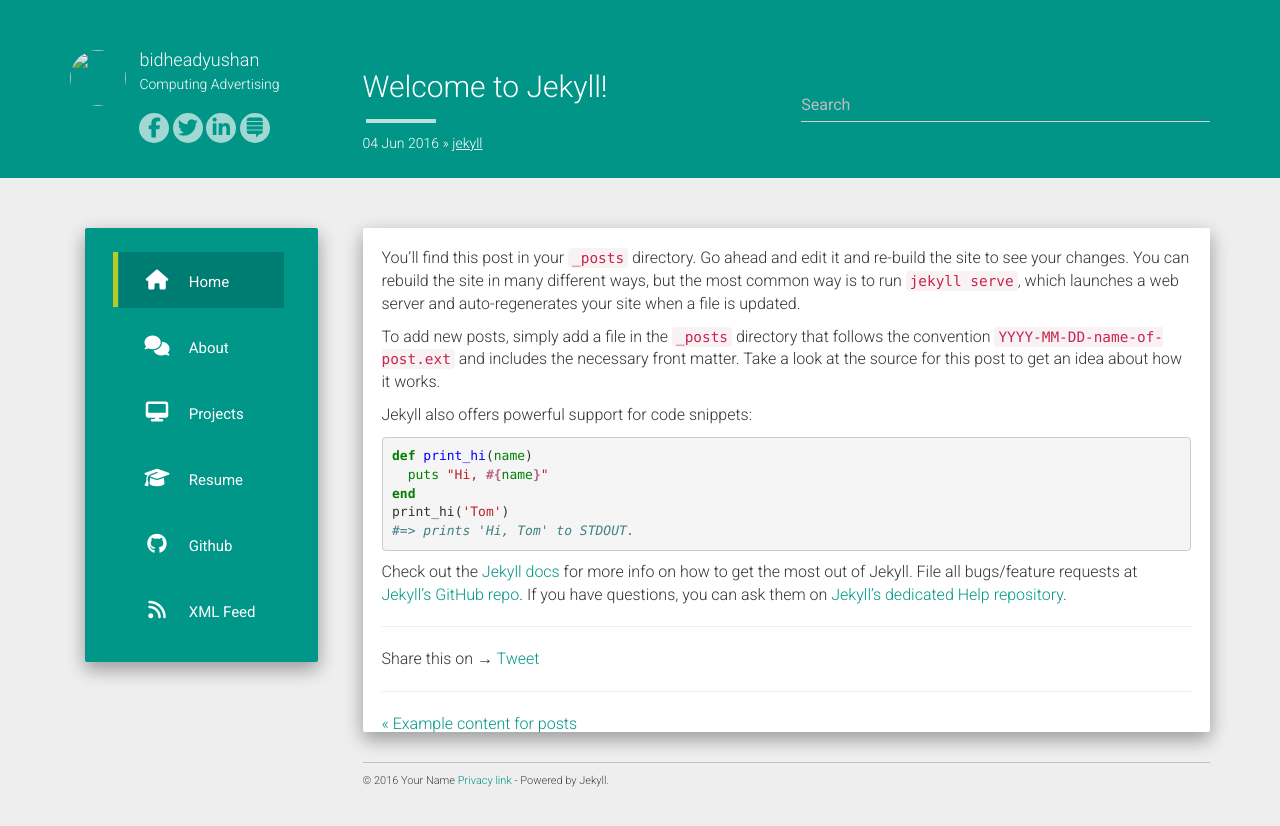
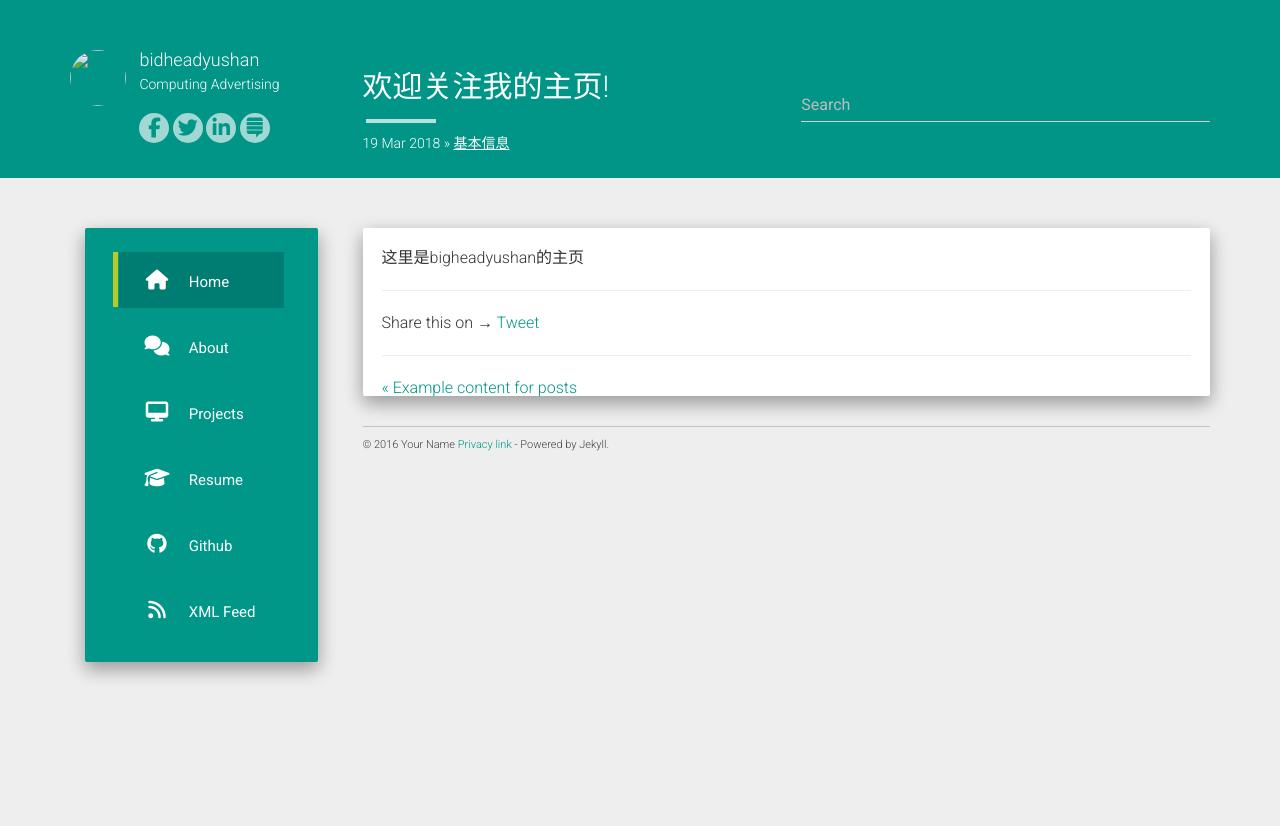
Before and after one commit to bigheadyushan/bigheadyushan, a Jekyll site: the page built from _posts/2015-07-11-welcome-to-jekyll.md, in a window 1280 px wide. Shown: the top 826 px of the page. Built offline with Jekyll 4.4.1, drawn with Linux system fonts in a browser that asks for light colours; nearby versions of some CDN libraries; comment, search, counter and statistics services are not loaded.

Commit message:
Update 2015-07-11-welcome-to-jekyll.md

```diff
--- a/_posts/2015-07-11-welcome-to-jekyll.md
+++ b/_posts/2015-07-11-welcome-to-jekyll.md
@@ -1,25 +1,7 @@
 ---
 layout: post
-title:  "Welcome to Jekyll!"
-date:   2016-06-04 13:50:39
-categories: jekyll
+title:  "欢迎关注我的主页!"
+date:   2018-03-19 13:27:39
+categories: 基本信息
 ---
-You’ll find this post in your `_posts` directory. Go ahead and edit it and re-build the site to see your changes. You can rebuild the site in many different ways, but the most common way is to run `jekyll serve`, which launches a web server and auto-regenerates your site when a file is updated.
-
-To add new posts, simply add a file in the `_posts` directory that follows the convention `YYYY-MM-DD-name-of-post.ext` and includes the necessary front matter. Take a look at the source for this post to get an idea about how it works.
-
-Jekyll also offers powerful support for code snippets:
-
-{% highlight ruby %}
-def print_hi(name)
-  puts "Hi, #{name}"
-end
-print_hi('Tom')
-#=> prints 'Hi, Tom' to STDOUT.
-{% endhighlight %}
-
-Check out the [Jekyll docs][jekyll] for more info on how to get the most out of Jekyll. File all bugs/feature requests at [Jekyll’s GitHub repo][jekyll-gh]. If you have questions, you can ask them on [Jekyll’s dedicated Help repository][jekyll-help].
-
-[jekyll]:      http://jekyllrb.com
-[jekyll-gh]:   https://github.com/jekyll/jekyll
-[jekyll-help]: https://github.com/jekyll/jekyll-help
+这里是bigheadyushan的主页
```
